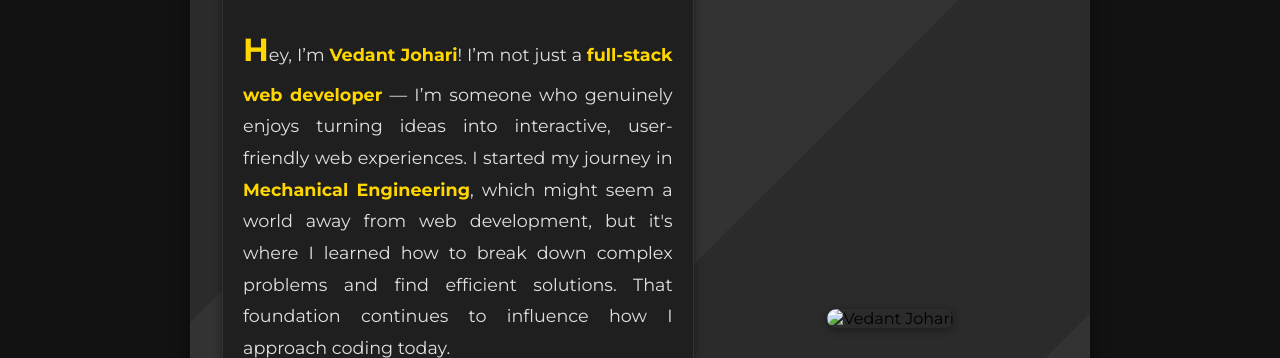
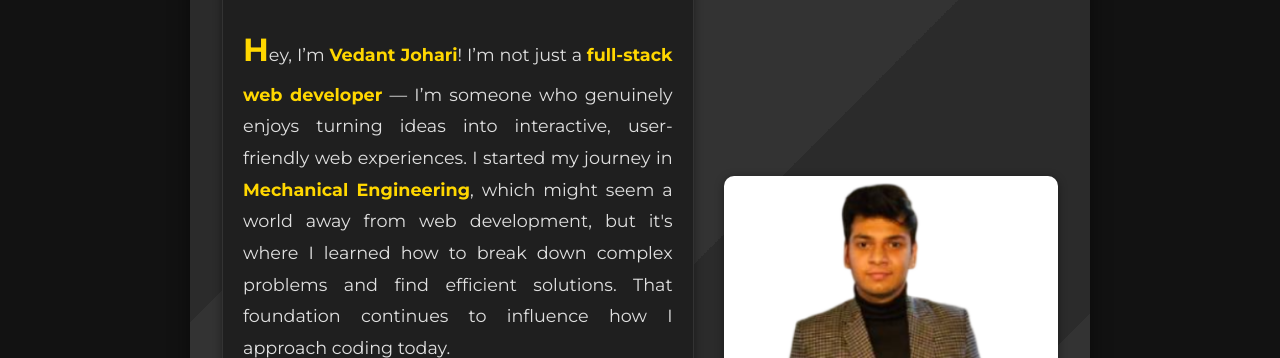
Before and after one commit to vedantj15/Portfolio_VJ, a plain HTML site: page index.html in a window 1280 px wide. Shown: the part 442-800 px from the top of the page. Drawn offline with Linux system fonts and the light colour scheme.

Commit message:
Update index.html

```diff
--- a/index.html
+++ b/index.html
@@ -57,7 +57,7 @@
 
         </div>
         <div class="about-photo">
-            <img src="./profile pic.png" alt="Vedant Johari" />
+            <img src="./images/profile pic.png" alt="Vedant Johari" />
         </div>
     </section>
 
```
